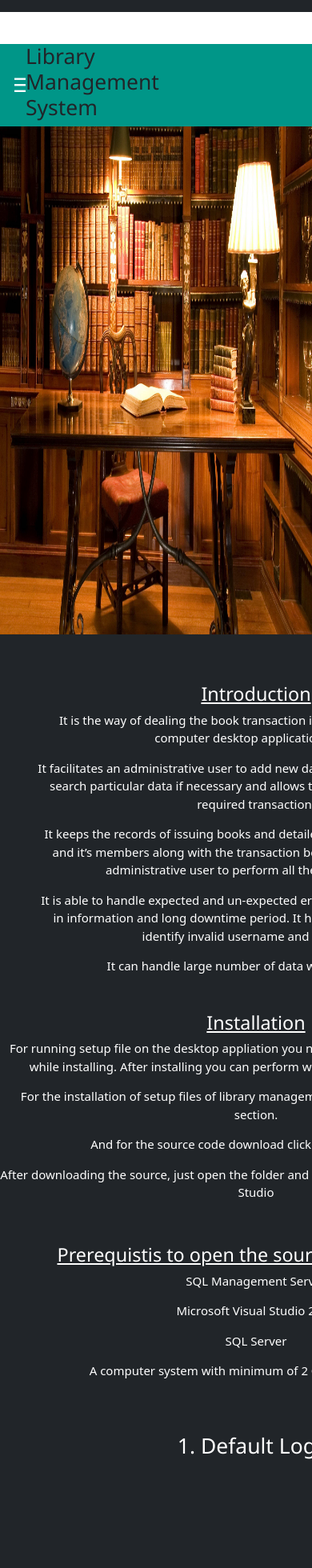
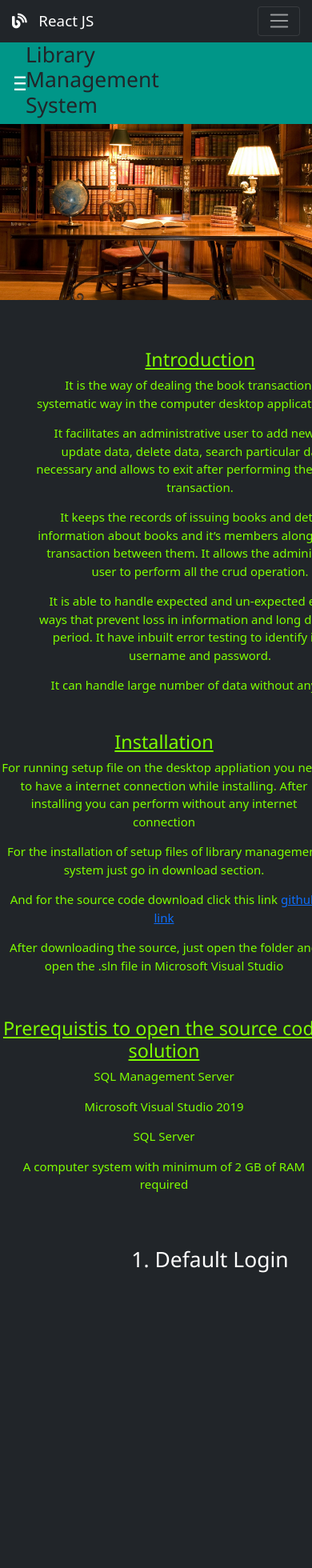
Before and after one commit to SahadevDahit/Webpage, a React (Create React App) app: page / in a window 390 px wide. Shown: the top 1960 px of the page at 80% size. Built offline with nearby package versions, Linux system fonts and the light colour scheme.

Commit message:
making-responsive

```diff
--- a/public/index.html
+++ b/public/index.html
@@ -14,6 +14,8 @@
       user's mobile device or desktop. See https://developers.google.com/web/fundamentals/web-app-manifest/
     -->
     <link rel="stylesheet" href="https://unpkg.com/aos@next/dist/aos.css" />
+    <link rel="stylesheet" href="https://use.fontawesome.com/releases/v5.14.0/css/all.css">
+    <link rel="stylesheet" href="https://stackpath.bootstrapcdn.com/bootstrap/4.5.2/css/bootstrap.min.css">
 
     <link rel="stylesheet" href="https://www.w3schools.com/w3css/4/w3.css">
     <link rel="manifest" href="%PUBLIC_URL%/manifest.json" />
@@ -40,6 +42,10 @@
     <script>
         AOS.init();
     </script>
+
+    <script src="https://code.jquery.com/jquery-3.5.1.slim.min.js" integrity="sha384-DfXdz2htPH0lsSSs5nCTpuj/zy4C+OGpamoFVy38MVBnE+IbbVYUew+OrCXaRkfj" crossorigin="anonymous"></script>
+    <script src="https://cdn.jsdelivr.net/npm/popper.js@1.16.1/dist/umd/popper.min.js" integrity="sha384-9/reFTGAW83EW2RDu2S0VKaIzap3H66lZH81PoYlFhbGU+6BZp6G7niu735Sk7lN" crossorigin="anonymous"></script>
+    <script src="https://stackpath.bootstrapcdn.com/bootstrap/4.5.2/js/bootstrap.min.js" integrity="sha384-B4gt1jrGC7Jh4AgTPSdUtOBvfO8shuf57BaghqFfPlYxofvL8/KUEfYiJOMMV+rV" crossorigin="anonymous"></script>
 </body>
 
 </html>
--- a/src/components/Contact.js
+++ b/src/components/Contact.js
@@ -7,12 +7,12 @@ const Contact = () => {
 
   return (
     <>
-      <div className='mainn '>
+      <div className='mainn h-100%'>
 
         <div className='container'>
 
           <Row>
-            <Col className='one' style={{ borderRadius: '5%' }}>
+            <Col className='one mx-2 mt-5' style={{ borderRadius: '5%' }}>
 
               <Form className='mt-3' >
                 <h4>Feedbacks ???</h4>
@@ -48,7 +48,7 @@ const Contact = () => {
 
             </Col>
 
-            <Col className='two' style={{ borderRadius: '5%' }}>
+            <Col className='two mx-3 mt-5 ' style={{ borderRadius: '5%' }}>
 
               <h2>For More Information</h2>
               <div className='link mb-5'>
--- a/src/components/contact.css
+++ b/src/components/contact.css
@@ -6,7 +6,7 @@
 
 .mainn {
     width: 100%;
-    height: 90vh;
+    height: 150vh;
     background-image: linear-gradient(to left bottom, #370505, #5d0020, #7d004d, #840093, #2e12eb);
     display: grid;
     place-items: center;
@@ -14,7 +14,7 @@
 
 .mainn .container {
     width: 50%;
-    height: 69.8%;
+    height: 55%;
     border-radius: 5%;
     background-image: linear-gradient(to left top, #fff400, #ffb600, #ff6b52, #ff0091, #eb12cf);
 }
@@ -41,3 +41,12 @@
 .mainn .container .two .link ul li i {
     font-size: 1.5rem;
 }
+
+@media (max-width: 600px) {
+    .mainn {
+        height: 210vh;
+    }
+    .mainn .container {
+        height: 80%;
+    }
+}
--- /dev/null
+++ b/src/components/modules.css
@@ -0,0 +1,20 @@
+.love {
+    color: chartreuse;
+}
+
+@media (max-width:600px) {
+    .love {
+        width: 410px;
+    }
+    .love1 .love2 {
+        padding-right: 5rem;
+        padding-top: 15px;
+        color: chartreuse;
+    }
+    .love1 .player {
+        width: 35rem;
+    }
+    .love1 .player .vdo {
+        margin-right: 8rem;
+    }
+}
--- a/src/components/modules.js
+++ b/src/components/modules.js
@@ -2,6 +2,7 @@ import React from 'react'
 import Data from './data'
 import ReactPlayer from 'react-player'
 import { useState,useEffect } from 'react'
+import './modules.css'
 const Modules = () => {
 useEffect(() => {
 
@@ -9,9 +10,9 @@ useEffect(() => {
     const [data, setdata] = useState(Data)
     return (
         <>
-            <div className='bg-dark w-100 h-100 text-white d-grid py-5 text-center '  style={{scrollBehavior:'smooth'}}>
+            <div  className=' bg-dark w-100 h-100 text-white d-grid py-5 text-center '  style={{scrollBehavior:'smooth'}}>
 
-                <div className='py-3 mx-5'>
+                <div className='love  py-3 mx-5'>
                     <h2 className='text-decoration-underline'>Introduction</h2>
                     <article  >
                         <p >It is the way of dealing the book transaction in a systematic way in the computer desktop application form. </p>
@@ -22,7 +23,7 @@ useEffect(() => {
                     </article>
 
                 </div>
-                <div className='py-3'>
+                <div className='love py-3'>
                     <h2 className='text-decoration-underline'>Installation</h2>
                     <p>For running setup file on the desktop appliation you need to have a internet connection while installing. After installing you can perform without any internet connection</p>
                     <p>For the installation of setup files of library management system just go in download section.</p>
@@ -30,7 +31,7 @@ useEffect(() => {
                     <p>After downloading the source, just open the folder and open the .sln file in Microsoft Visual Studio</p>
                 </div>
 
-                <div className='py-4 '>
+                <div className='love py-4 '>
                     <h2 className='text-decoration-underline' >Prerequistis to open the source code solution</h2>
                     <p>  SQL Management Server</p>
                     <p>  Microsoft Visual  Studio 2019</p>
@@ -45,18 +46,20 @@ useEffect(() => {
 
 
                         return (
-                            <div data-aos={value.animation} data-aos-duration="1000" data-aos-delay="80" key={value.id} className='bg-dark w-100 h-100 text-white d-grid ' style={{ placeItems: 'center', height: '100%', paddingTop: '2rem' }}>
+                            <div className='love1'>
+                            <div data-aos={value.animation} data-aos-duration="800" data-aos-delay="70" key={value.id} className=' bg-dark  h-100 text-white d-grid text-center ' style={{ placeItems: 'center', height: '100%', paddingTop: '2rem',alignItems:'center' }}>
                                 <h1>{value.id}. {value.title}</h1>
                                 {/* <video width="800" height="300" controls  loop muted>
                                     <source src={value.url} type="video/mp4/youtube" />
                                     Your browser does not support the video tag.
                                 </video> */}
-                                <ReactPlayer url={value.url} />
-                                <div style={{ width: '50%' }} >
-                                    <article  >
+                              <div className="player">  <ReactPlayer controls={true}  className='vdo'  url={value.url} /></div>
+                                <div className="love2 text-center" style={{ width: '50%' }} >
+                                    <article className='pt-3'  >
                                         <p >{value.description}</p>
                                     </article>
                                 </div>
+                            </div>
                             </div>
                         )
                     })
--- a/src/components/navbar.js
+++ b/src/components/navbar.js
@@ -3,19 +3,31 @@ import { NavLink } from 'react-router-dom'
 const navbar = () => {
     let css = {
         color: "White",
-        fontSize: "1.5rem",
+        fontSize: "1.2rem",
         marginRight: "20px",
 
     }
     return (
-        <div className="" style={{position:'sticky',top:'0px',width:'100%'}}>
 
-            <nav className="navbar navbar-expand-lg navbar-light bg-dark sticky">
-                <div className="container-fluid text-light">
-                    <div className="collapse navbar-collapse" id="navbarTogglerDemo02">
-                        <h1>React JS</h1>
-                        <ul className="navbar-nav ms-auto mb-2 mb-lg-0"  >
-                            <li className="nav-item">
+
+
+
+
+<nav className="navbar navbar-dark navbar-expand-sm bg-dark sticky-top">
+        <div className="container">
+        <a href="/" className="navbar-brand">
+        <i className="fas fa-blog"></i> &nbsp;
+        React JS
+        </a>
+
+        <button className="navbar-toggler" type="button" data-toggle="collapse" data-target="#navbarCollapse">
+            <span className="navbar-toggler-icon"></span>
+        </button>
+
+
+        <div id="navbarCollapse" className="collapse navbar-collapse">
+        <ul className="navbar-nav ms-auto">
+            <li className="nav-item">
                                 <NavLink to="/" className="nav-link active" style={css} aria-current="page" ><i className="fa fa-fw fa-home"></i>HOME</NavLink>
                             </li>
                             <li className="nav-item">
@@ -23,18 +35,19 @@ const navbar = () => {
                             </li>
 
                             <li className="nav-item">
-                                <NavLink to="/contact" className="nav-link active " style={css}  tabIndex="-1"><i className="fa fa-fw fa-envelope"></i>CONTACT US</NavLink>
+                                <NavLink to="/contact" className="nav-link active " style={css} tabIndex="-1"><i className="fa fa-fw fa-envelope"></i>CONTACT US</NavLink>
                             </li>
                             <li className="nav-item">
-                                <NavLink to="/login" className="nav-link active " style={css}  tabIndex="-1"><i className="fa fa-fw fa-user"></i>LOGIN</NavLink>
+                                <NavLink to="/login" className="nav-link active " style={css} tabIndex="-1"><i className="fa fa-fw fa-user"></i>LOGIN</NavLink>
                             </li>
-                        </ul>
+        </ul>
+        </div>
 
-                    </div>
-                </div>
-            </nav>
-        </div>
-    )
+
+
+    </div>
+  </nav>
+        )
 }
 
 export default navbar
--- a/src/components/sidebar.js
+++ b/src/components/sidebar.js
@@ -41,13 +41,13 @@ const Sidebar = () => {
             </div>
             <div id="main">
 
-                <div className="w3-teal d-flex " style={{ position: 'sticky', top: '55px', justifyContent: 'space-between' }}>
+                <div className="w3-teal d-flex " style={{ position: 'sticky', top: '50px', justifyContent: 'space-between' }}>
                     <button id="openNav" className="w3-button w3-teal w3-xlarge" onClick={w3_open}>&#9776;</button>
-                    <h1 className="text-dark" style={{ marginRight: '25rem' }}><marque> Library Management System</marque></h1>
+                  <h1 className="text-dark" style={{ marginRight: '25rem' }}> Library Management System</h1>
 
                 </div>
                 <div>
-                    <img src={Image} alt="Car" style={{ width: "100%", height: '80vh' }} />
+                    <img src={Image} alt="Car" style={{ width: "100%", height: '60%' }} />
                 </div>
                 <div >
                     <Module />
```
